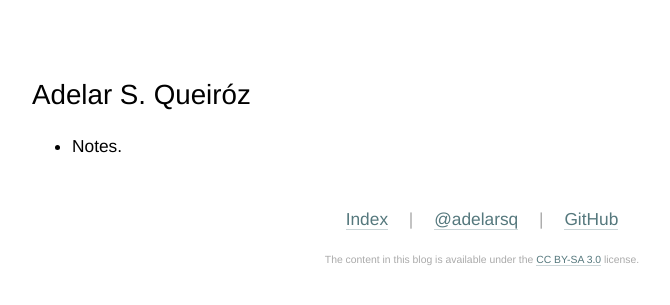
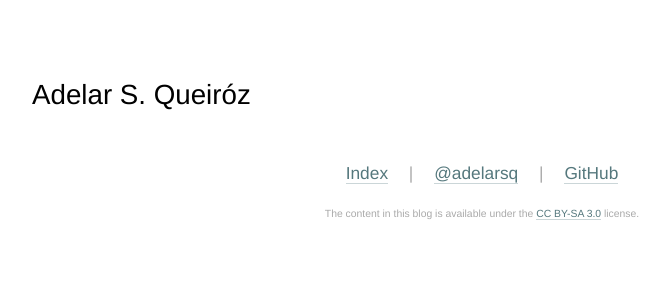
Before and after one commit to adelarsq/daily-rust.github.io, a Jekyll site: the page built from index.md, in a window 1280 px wide. Shown: the top 305 px of the page, without its empty margins (158-828 px from the left). Built offline with Jekyll 4.4.1, drawn with Linux system fonts in a browser that asks for light colours.

Commit message:
Update index.md

```diff
--- a/index.md
+++ b/index.md
@@ -4,6 +4,3 @@ title: Notes about Software Development
 ---
 
 # Adelar S. Queiróz
-
-
-- Notes.
```
